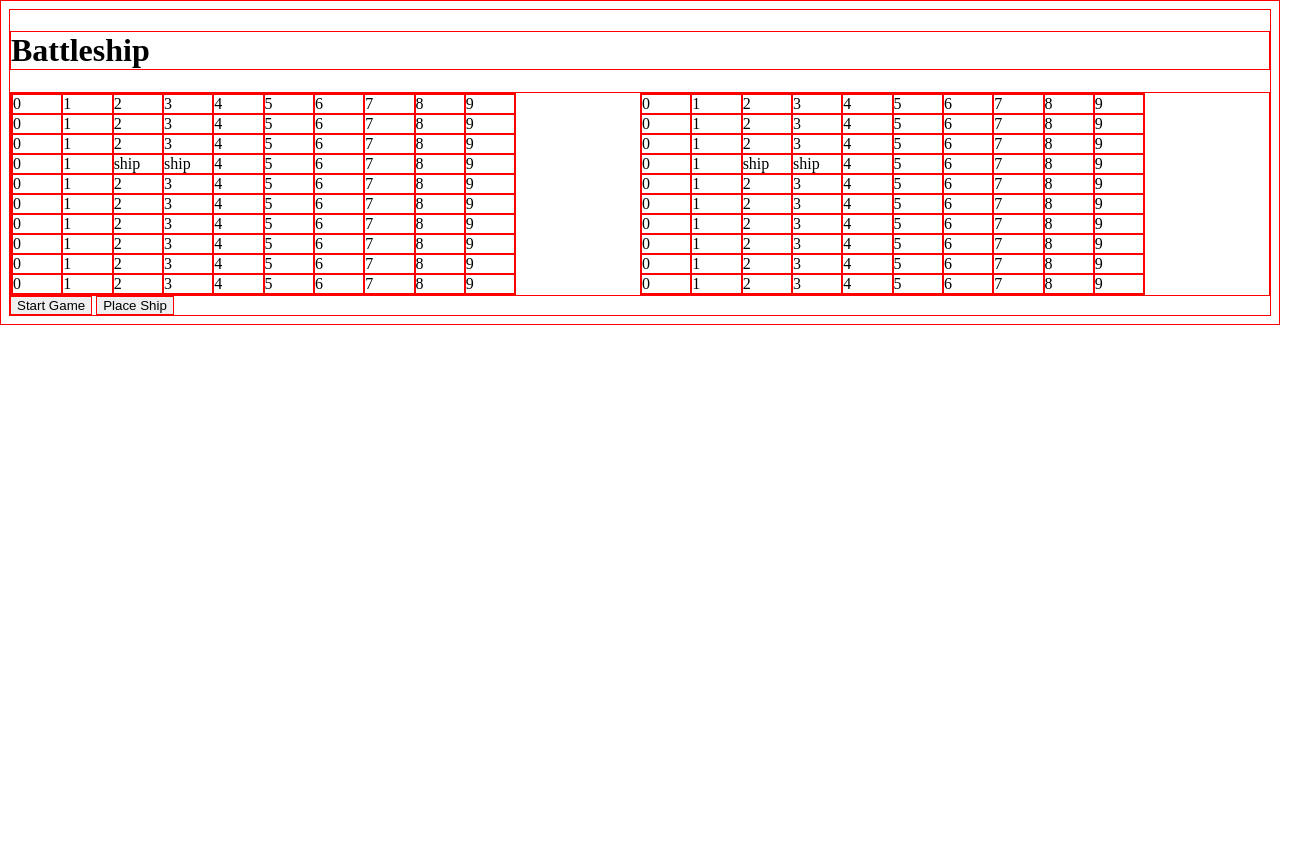
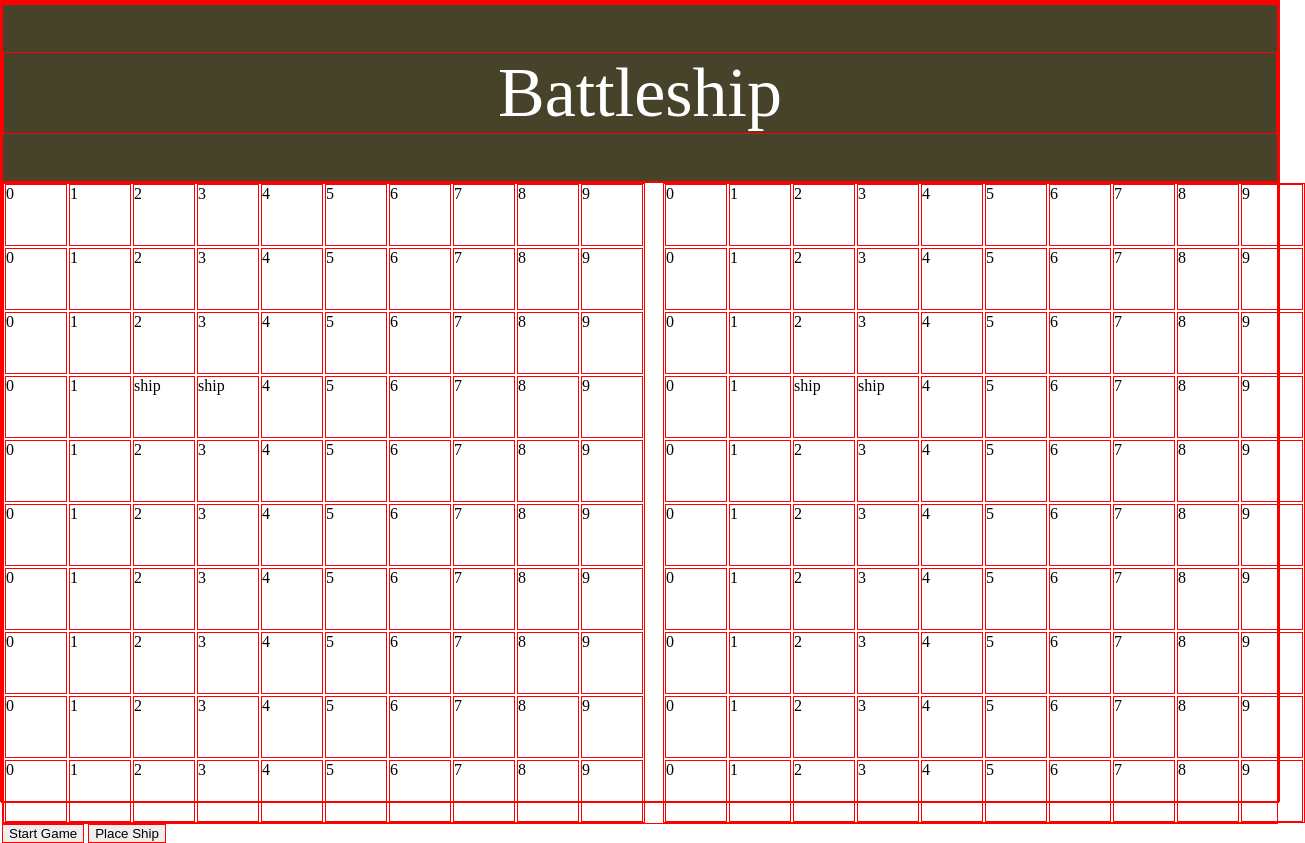
Before and after one commit to jmorton138/battleship_js, a website built with webpack: page dist/index.html in a window 1280 px wide. Shown: the whole page, 1305 px wide, since content can reach past the window. Before the commit the page ends 800 px from the top, so only its background shows below. Built offline with Linux system fonts and the light colour scheme; a web font is replaced by a local one.

Commit message:
Began stylings and layout

```diff
--- a/src/compBoardView.js
+++ b/src/compBoardView.js
@@ -1,5 +1,4 @@
 import Game from './Game';
-import updateCellView from './updateCellView';
 
 const compBoardView = (game) => {
     const content = document.querySelector("#comp-board");
--- a/src/styles.css
+++ b/src/styles.css
@@ -1,14 +1,46 @@
 * {
     border: 1px solid red;
 }
+html, body {
+    margin: 0;
+    height: 100%;
+}
+header {
+    /* background: linear-gradient(#2b2828, #424040, #2b2828); */
+    background: #47422A;
+    color: white;
+
+}
+
+h1 {
+    font-family: 'Allerta Stencil';
+    font-weight: 100;
+    text-align: center;
+    font-size: 70px;
+
+}
 
 .board-container {
-    width: 80%;
+    width: 100%;
+    margin: auto;
+
     display: grid;
-    grid-template-columns: repeat(10, 1fr) ;
+    grid-template-columns: repeat(10, 62px) ;
+    grid-gap: 2px;
+    justify-self: center;
+    justify-content: center;
 }
+
+.cell {
+    height: 60px;
+    width: 60px;
+    margin: auto;
+}
+
+
 
 .boards-wrapper {
     display: grid;
     grid-template-columns: repeat(2, 1fr);
+    grid-gap: 20px;
 }
```
Also changed, not shown: dist/index.html, dist/index.main.js.
